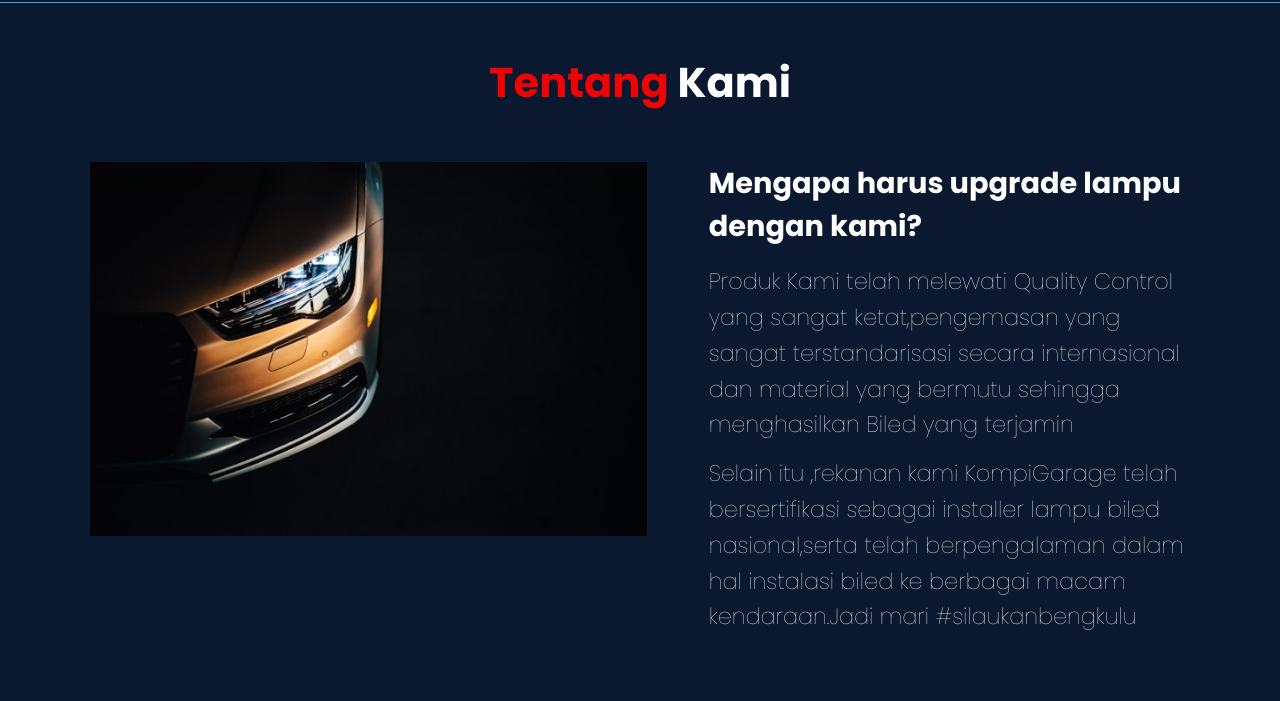
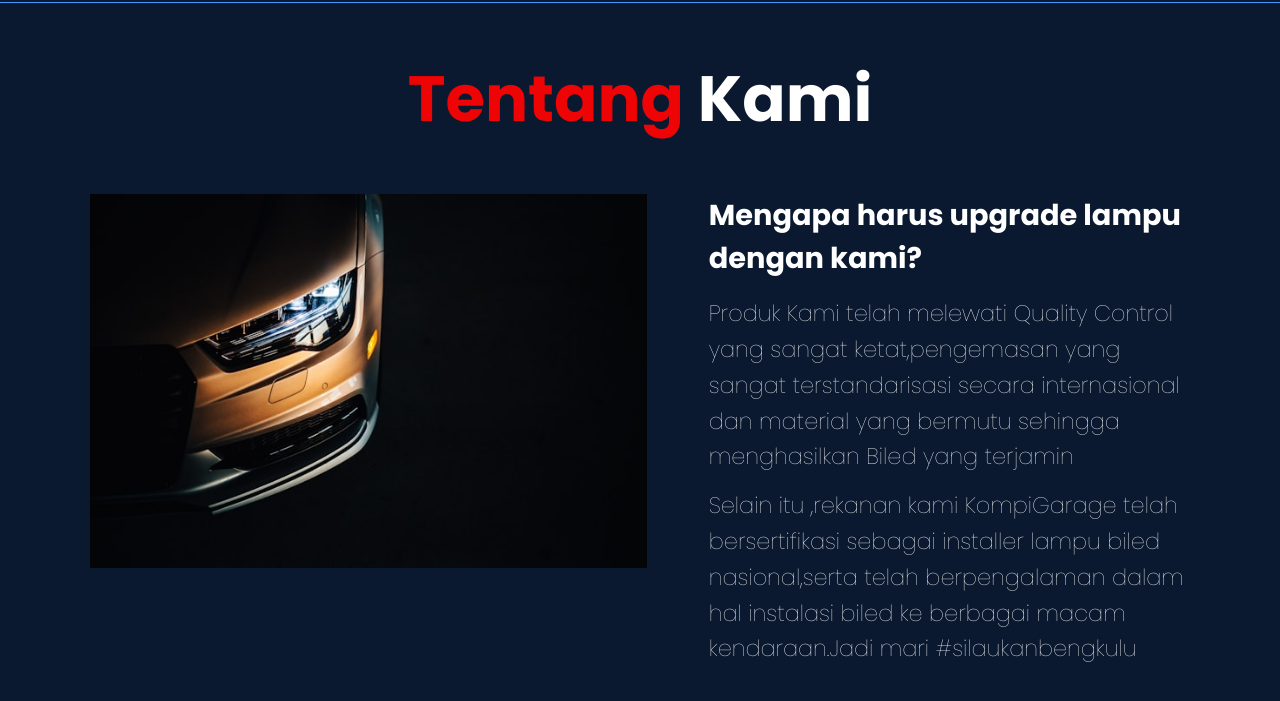
Before and after one commit to AchmadAzza44/prakweb2, a plain HTML site: page about.html in a window 1280 px wide. Shown: the part 77-778 px from the top of the page. Drawn offline with nearby package versions, Linux system fonts and the light colour scheme.

Commit message:
Update style.css

```diff
--- a/style.css
+++ b/style.css
@@ -180,7 +180,7 @@ body {
 
 .about h2, .menu h2, .contact h2 ,.testimoni h2 {
   text-align: center;
-  font-size: 2.6rem;
+  font-size: 4rem;
   margin-bottom: 3rem;
 }
 .about h2 span, .menu h2 span, .contact h2 span ,.testimoni h2 span {
```
